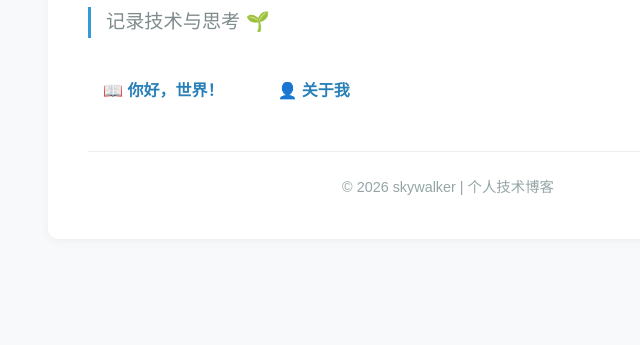
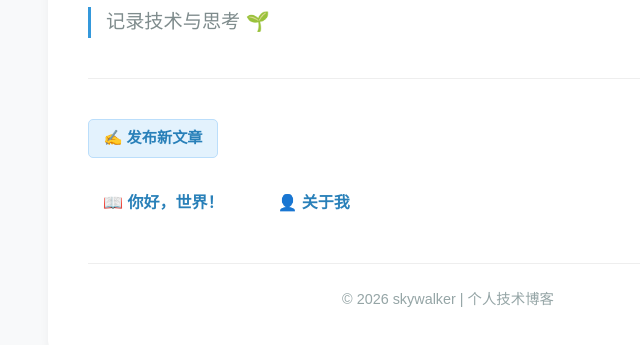
Before and after one commit to yueyong2026/yueyong2026.github.io, a plain HTML site: page index.html in a window 1280 px wide. Shown: the part 145-490 px from the top of the page, without its empty margins (192-832 px from the left). Drawn offline with Linux system fonts and the light colour scheme.

Commit message:
Add files via upload

```diff
--- a/index.html
+++ b/index.html
@@ -33,10 +33,32 @@
       border-left: 3px solid #3498db;
       padding-left: 15px;
     }
+    .divider {
+      height: 1px;
+      background: #eee;
+      margin: 2.5rem 0;
+    }
+    .new-post-btn {
+      display: inline-block;
+      background: #e3f2fd;          /* 淡蓝色背景 */
+      color: #2980b9;               /* 深蓝文字 */
+      text-decoration: none;
+      padding: 0.4rem 0.9rem;       /* 缩小尺寸 */
+      border-radius: 5px;           /* 圆角微调 */
+      font-weight: bold;
+      font-size: 0.95rem;           /* 略小字号 */
+      transition: all 0.2s;
+      border: 1px solid #bbdefb;    /* 淡蓝边框 */
+    }
+    .new-post-btn:hover {
+      background: #bbdefb;          /* 悬停加深 */
+      transform: translateY(-1px);  /* 微动效 */
+      box-shadow: 0 1px 3px rgba(0,0,0,0.1);
+    }
     .menu {
       display: flex;
       gap: 1.5rem;
-      margin: 2rem 0;
+      margin: 1.5rem 0;
       flex-wrap: wrap;
     }
     .menu a {
@@ -61,6 +83,11 @@
     @media (max-width: 600px) {
       body { padding: 1rem; }
       .container { padding: 1.5rem; }
+      .new-post-btn {
+        width: auto;
+        display: inline-block;
+        margin-top: 0.5rem;
+      }
     }
   </style>
 </head>
@@ -68,6 +95,14 @@
   <div class="container">
     <h1>天行者</h1>
     <div class="subtitle">记录技术与思考 🌱</div>
+
+    <!-- 新增：下滑横线 + 发布按钮 -->
+    <div class="divider"></div>
+    <a href="https://github.com/yueyong2026/yueyong2026.github.io/new/main?filename=posts/YYYY-MM-DD-new-article.md&value=%23%20%E6%96%B0%E6%96%87%E7%AB%A0%0A%0A%E8%BF%99%E9%87%8C%E5%BC%80%E5%A7%8B%E5%86%99%E4%BD%A0%E7%9A%84%E5%86%85%E5%AE%B9..."
+       target="_blank"
+       class="new-post-btn">
+      ✍️ 发布新文章
+    </a>
 
     <div class="menu">
       <a href="posts/hello.html">📖 你好，世界！</a>
```
